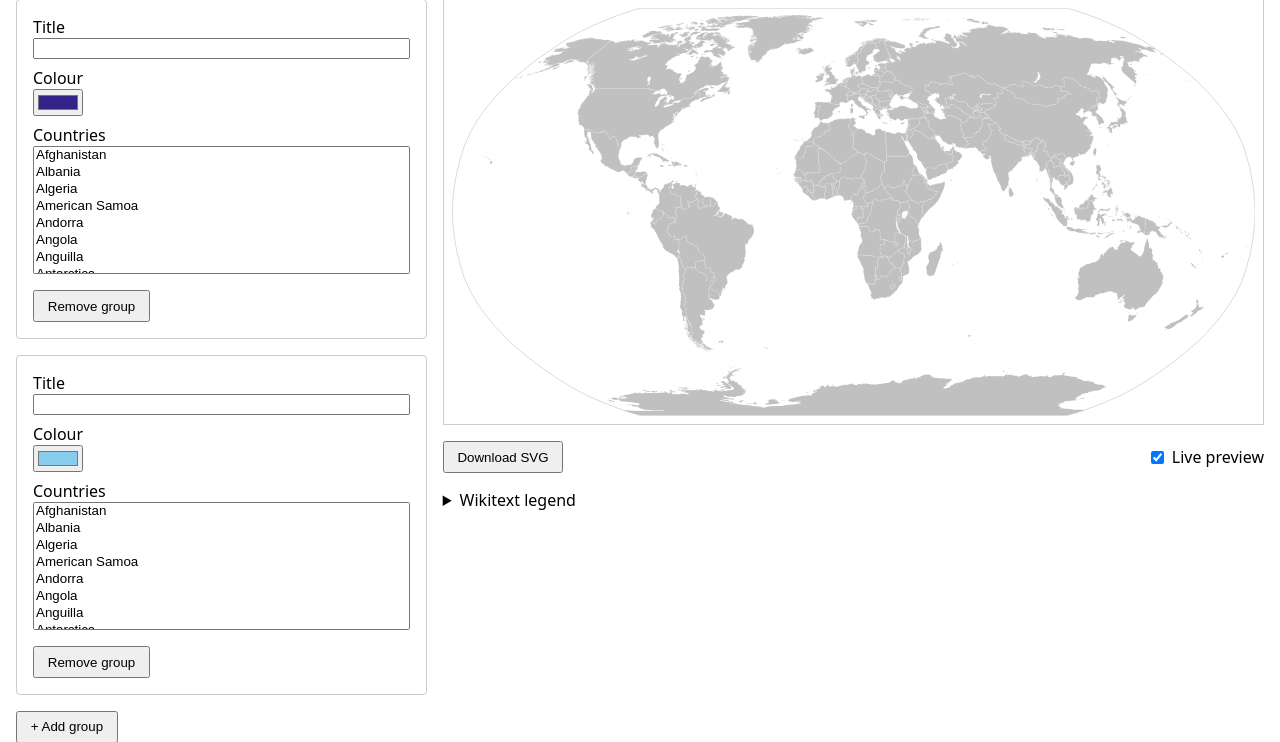
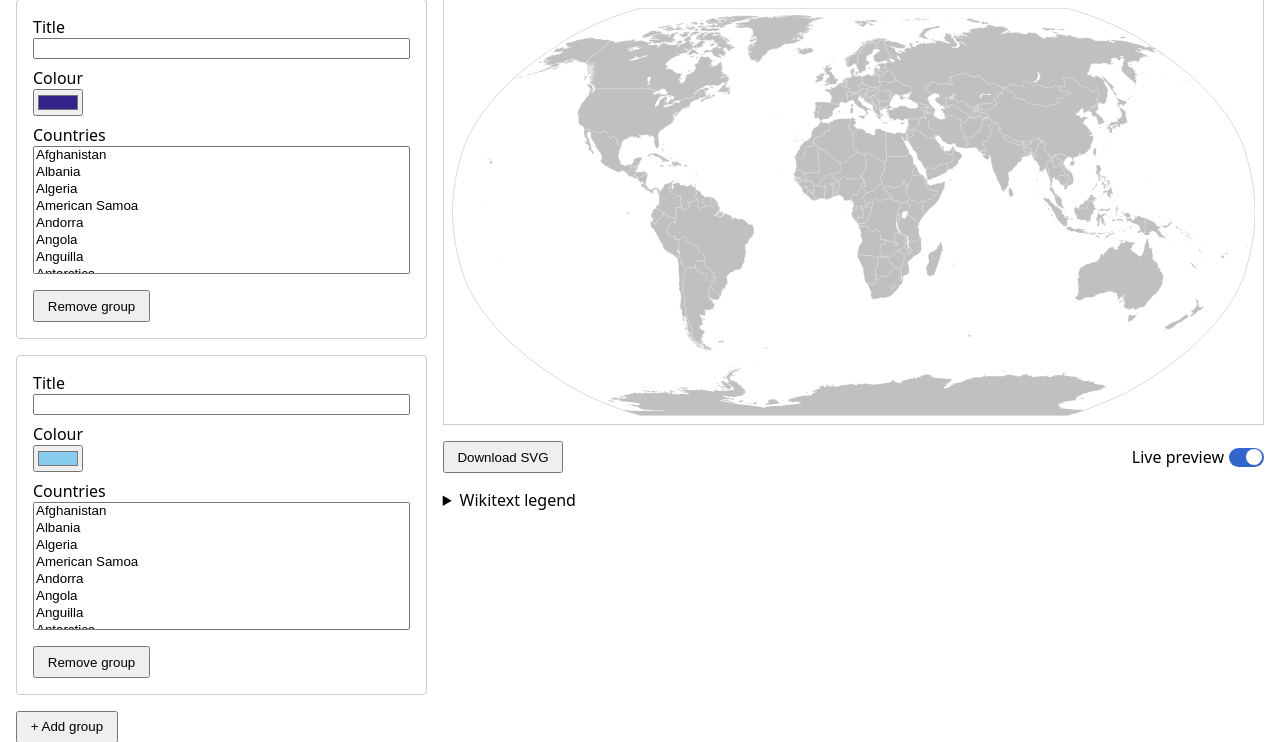
Before and after one commit to lokal-profil/mapcolouriser, a Flask app: page / in a window 1280 px wide. Shown: the part 97-839 px from the top of the page. Run offline with Flask 3, Linux system fonts and the light colour scheme.

Commit message:
Style live-preview control as a toggle switch
Replaces the native checkbox visual with a CSS-only toggle switch
(2.2rem grey track / white thumb that slides on `:checked`). The
underlying <input type="checkbox"> is hidden visually but kept
focusable and announced by screen readers — form serialisation,
keyboard activation, and assistive-tech semantics are unchanged.

On-state colour is #36c (Wikimedia Codex `background-color-
progressive`); off-state is #ccc. A focus-visible outline keeps
keyboard activation discoverable.

```diff
--- a/app/templates/base.html
+++ b/app/templates/base.html
@@ -21,7 +21,40 @@
         .actions { display: flex; gap: 0.5rem; margin-top: 1rem; align-items: center; flex-wrap: wrap; }
         .preview { border: 1px solid #ccc; padding: 0.5rem; margin-top: 1rem; }
         .preview svg { display: block; width: 100%; height: auto; max-height: 80vh; max-width: 100%; }
-        .live-preview-toggle { display: inline-flex; gap: 0.3rem; align-items: center; margin-left: auto; }
+        .live-preview-toggle { display: inline-flex; gap: 0.3rem; align-items: center; margin-left: auto; cursor: pointer; }
+        .live-preview-toggle input[type="checkbox"] {
+            position: absolute;
+            opacity: 0;
+            width: 0;
+            height: 0;
+        }
+        .live-preview-toggle .switch {
+            display: inline-block;
+            width: 2.2rem;
+            height: 1.2rem;
+            background: #ccc;
+            border-radius: 0.6rem;
+            position: relative;
+            transition: background 0.15s;
+        }
+        .live-preview-toggle .switch::after {
+            content: "";
+            position: absolute;
+            top: 0.1rem;
+            left: 0.1rem;
+            width: 1rem;
+            height: 1rem;
+            background: #fff;
+            border-radius: 50%;
+            transition: transform 0.15s;
+        }
+        /* Wikimedia Codex `background-color-progressive`. */
+        .live-preview-toggle input[type="checkbox"]:checked ~ .switch { background: #36c; }
+        .live-preview-toggle input[type="checkbox"]:checked ~ .switch::after { transform: translateX(1rem); }
+        .live-preview-toggle input[type="checkbox"]:focus-visible ~ .switch {
+            outline: 2px solid #66f;
+            outline-offset: 2px;
+        }
 
         /* Stack form and preview on narrow viewports; side-by-side at >=900px
            but only when live preview is active. Widen the body too so each
--- a/app/templates/index.html
+++ b/app/templates/index.html
@@ -63,6 +63,7 @@
                 <label class="live-preview-toggle js-only">
                     <input type="checkbox" id="toggle-live-preview" checked />
                     Live preview
+                    <span class="switch" aria-hidden="true"></span>
                 </label>
             </div>
             <details id="legend-box">
```
